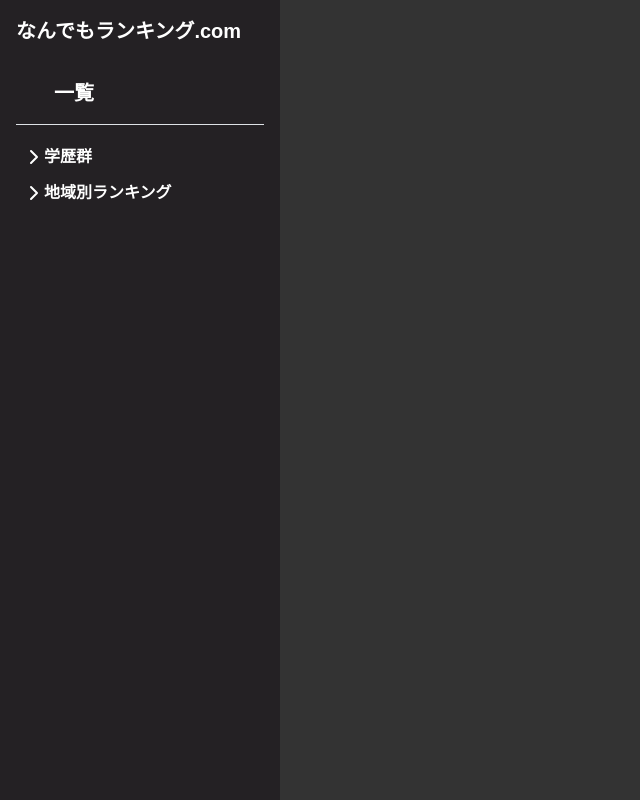
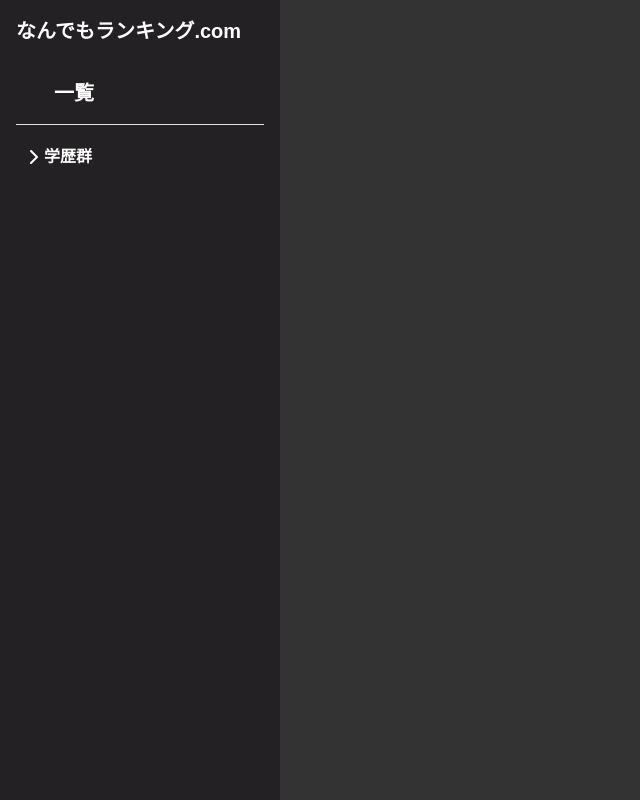
Before and after one commit to RIONAGANO19990620/Ranking, a Django app: template university/templates/university_base.html in a window 1280 px wide. Shown: the whole page, without its empty margins (0-640 px from the left). Run offline with Django 3.2, Linux system fonts and the light colour scheme; the template is opened without the code that fills it, so the values that code supplies are empty; some libraries are stand-ins or nearby versions.

Commit message:
私学微修正

```diff
--- a/highschool/utils.py
+++ b/highschool/utils.py
@@ -16,8 +16,10 @@ def create_model_from_json(path: str):
     for item in data:
         name_list = data[item]
         for name in name_list:
-            model = HighSchool(name=name, value=item)
-            model.save()
+            model, created = HighSchool.objects.get_or_create(name=name, value=item)
+            if not created:
+                model.value = item
+                model.save()
 
 
 if __name__ == '__main__':
--- a/university/templates/university_base.html
+++ b/university/templates/university_base.html
@@ -131,25 +131,6 @@
                                class="link-body-emphasis d-inline-flex text-decoration-none rounded">MARCH</a></li>
                         <li><a href='{% url 'university:university' %}?query=関西学院 関西 同志社 立命館'
                                class="link-body-emphasis d-inline-flex text-decoration-none rounded">関関同立</a></li>
-                        <li><a href='{% url 'university:university' %}?query=佐賀 鳥取 秋田 琉球 島根'
-                               class="link-body-emphasis d-inline-flex text-decoration-none rounded">STARS</a></li>
-                    </ul>
-                </div>
-            </li>
-            <li class="mb-1">
-                <button class="btn btn-toggle d-inline-flex align-items-center rounded border-0"
-                        data-bs-toggle="collapse" data-bs-target="#region-collapse" aria-expanded="false">
-                    地域別ランキング
-                </button>
-                <div class="collapse" id="region-collapse">
-                    <ul class="btn-toggle-nav list-unstyled fw-normal pb-1">
-                        <li>
-                            <a href="{% url 'university:university' %}?query=McKinsey BCG Bain ATK Strategy& Roland ADL ZSA EYParthenon IGPI (戦略)"
-                               class="link-body-emphasis d-inline-flex text-decoration-none rounded">戦略</a></li>
-                        <li><a href="{% url 'university:university' %}?query=コンサル"
-                               class="link-body-emphasis d-inline-flex text-decoration-none rounded">総合</a></li>
-                        <li><a href="#" class="link-body-emphasis d-inline-flex text-decoration-none rounded">その他</a>
-                        </li>
                     </ul>
                 </div>
             </li>
--- a/university/utils.py
+++ b/university/utils.py
@@ -16,8 +16,10 @@ def create_model_from_json(path: str):
     for item in data:
         name_list = data[item]
         for name in name_list:
-            model = University(name=name, value=item)
-            model.save()
+            model, created = University.objects.get_or_create(name=name, value=item)
+            if not created:
+                model.value = item
+                model.save()
 
 
 if __name__ == '__main__':
```
Also changed, not shown: db.sqlite3.
